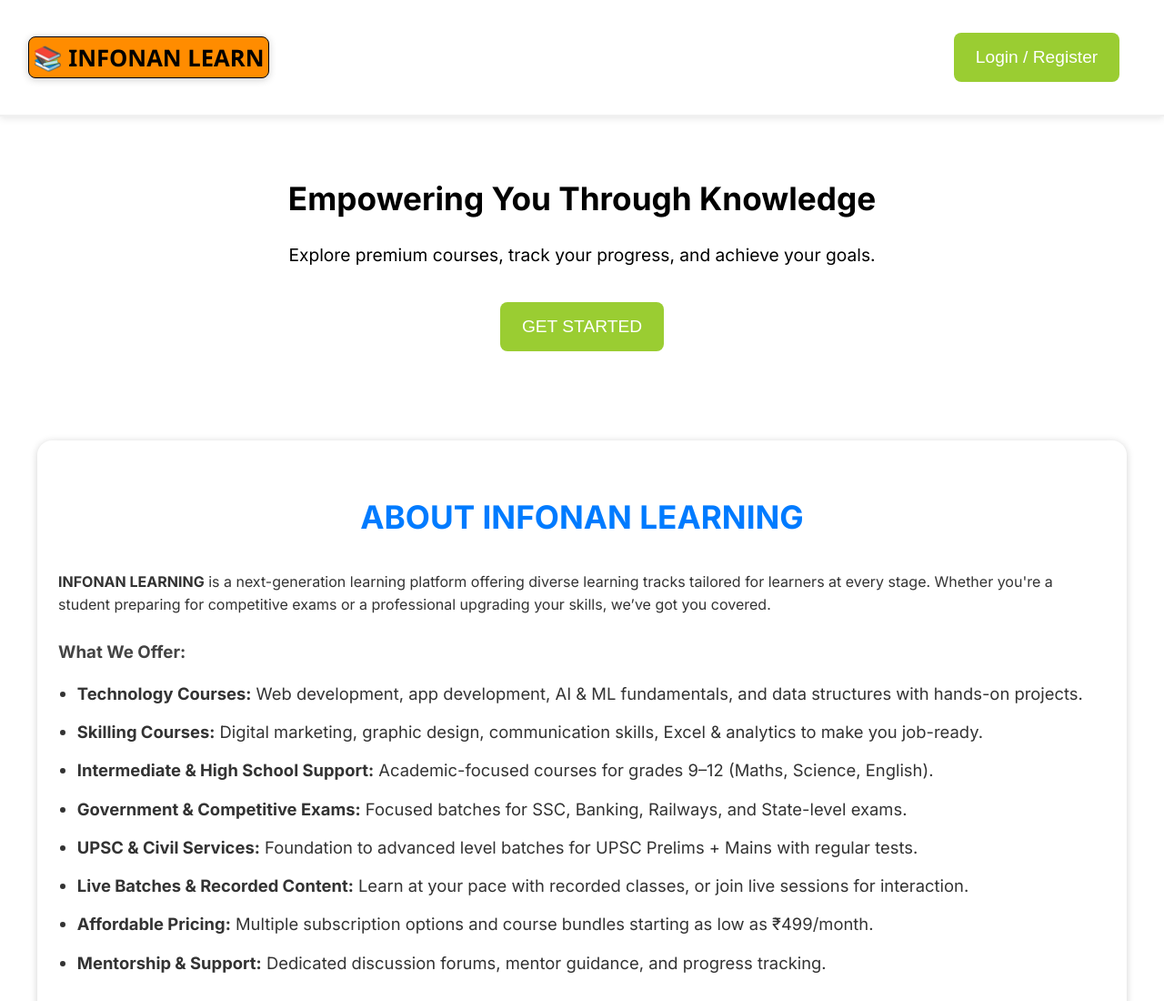
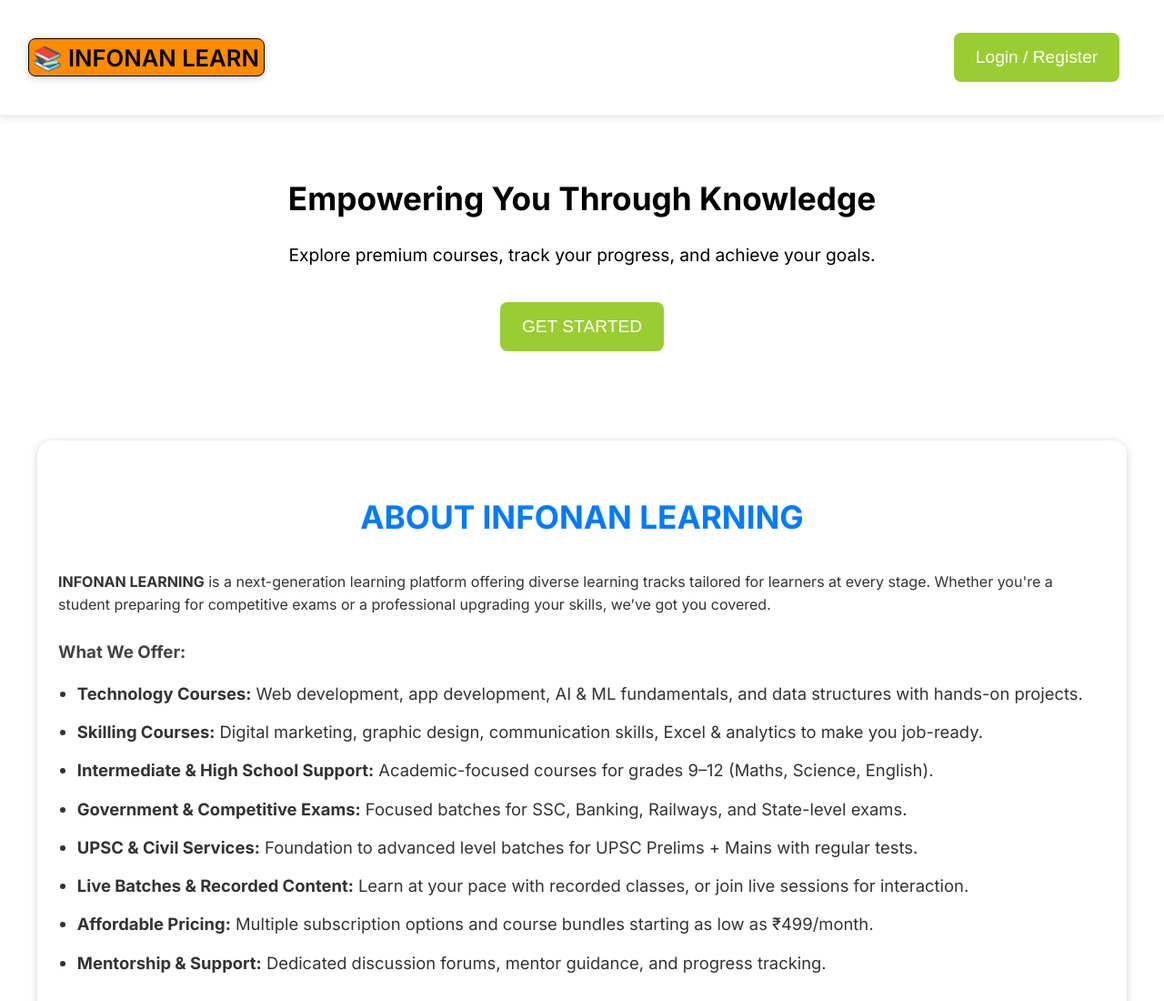
Before and after one commit to infonan/e-learning-platform, a plain HTML site: page index.html in a window 1280 px wide. Shown: the top 1100 px of the page at 91% size. Drawn offline with Linux system fonts and the light colour scheme.

Commit message:
Update style.css

```diff
--- a/style.css
+++ b/style.css
@@ -23,8 +23,8 @@ body {
 }
 
 .compname {
-    font-weight: bold;
-    font-family: 'Segoe UI', 'Arial Black', sans-serif;
+    font-weight: 600;
+    font-family: 'Inter',sans-serif;
     font-size: 1.6rem;
     margin-left: 0.125rem;
     background-color: darkorange;
```
